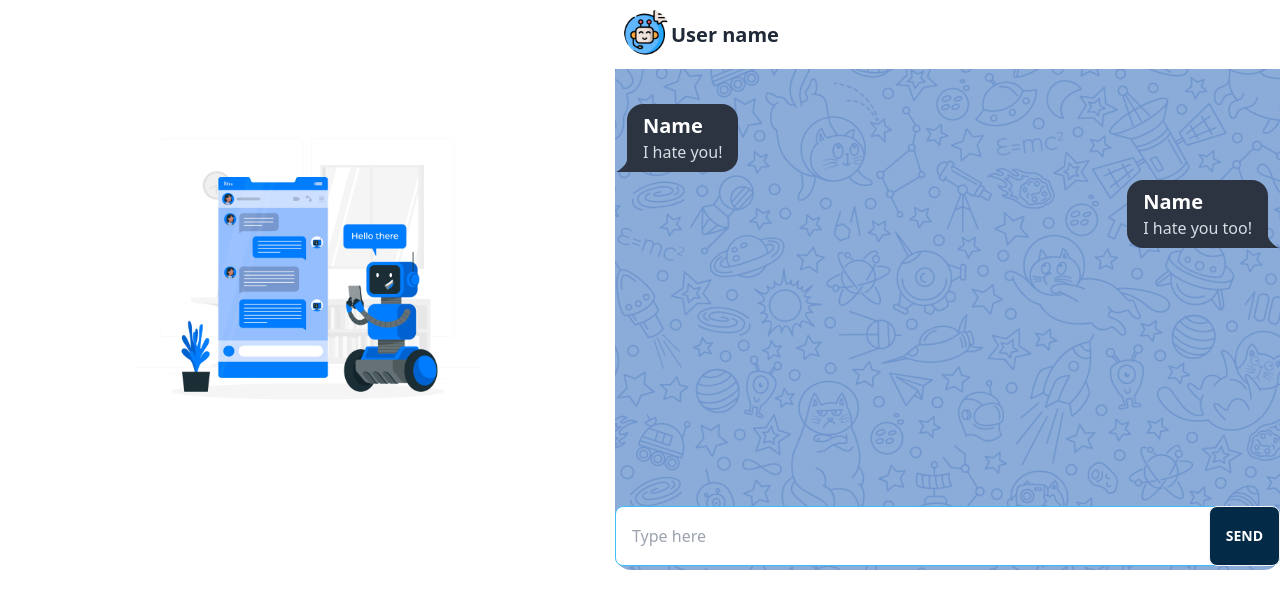
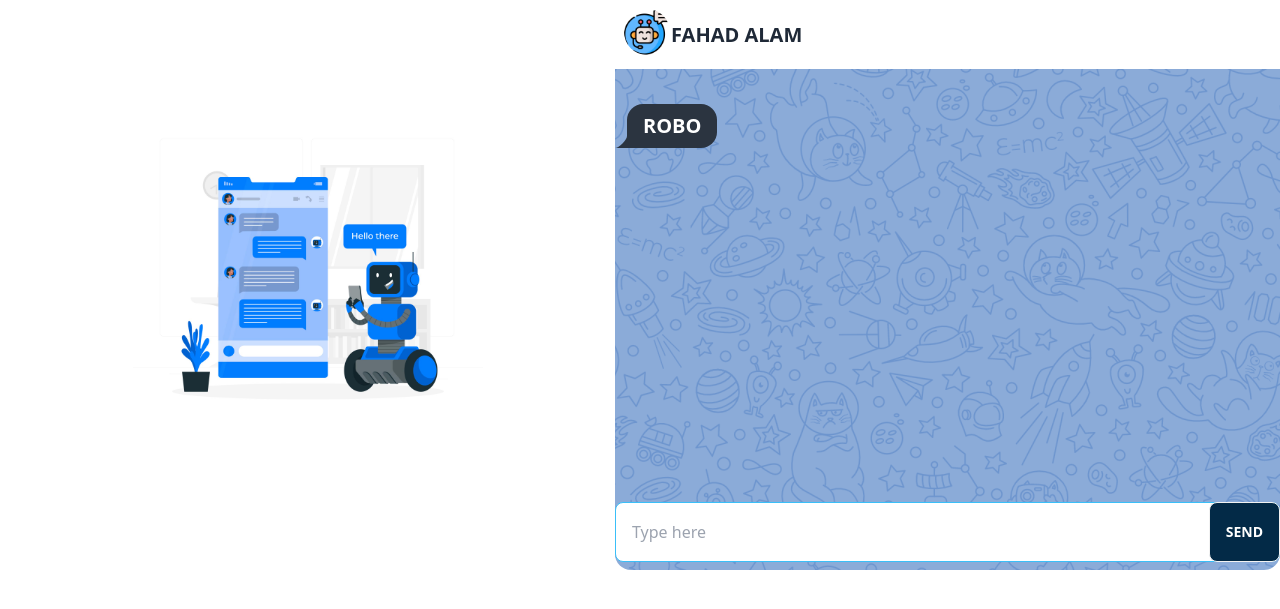
Before and after one commit to Nuzhatzeba/ConverseNet, a Django app: a page that uses ConverseNet/Home/templates/Home/botchat.html in a window 1280 px wide. Shown: the top 609 px of the page. Run offline with Django 4.2, Linux system fonts and the light colour scheme; data comes from the database, SQL or seed files in the repository; both versions use the stored data as it was after the commit; data that the repository does not hold is empty; some libraries are stand-ins or nearby versions.

Commit message:
Added a loop in botchat.html

```diff
--- a/ConverseNet/Home/templates/Home/botchat.html
+++ b/ConverseNet/Home/templates/Home/botchat.html
@@ -38,31 +38,39 @@
       <ul tabindex="0" class="menu menu-sm dropdown-content mt-3 z-[1] p-2 shadow bg-base-100 rounded-box w-52">
         <li><a>Logout</a></li>
       </ul>
-    </div><h3 class="justify-between text-xl font-semibold"> User name</h3>
+    </div><h3 class="justify-between text-xl font-semibold"> {{user_full_name}}</h3>
       </div>
 <!--      navbar finished-->
 
 <!--      chat start-->
       <div class="mt-[100px]">
       <div class="chat chat-start">
-          <div class="chat-bubble">
-            <h3 class=" chat-header text-xl font-bold text-white">Name</h3>
-             I hate you!</div>
-      </div>
-    <div class="chat chat-end">
-      <div class="chat-bubble">
-          <h3 class=" text-xl font-bold text-white">Name</h3>
-          I hate you too!</div>
+    <div class="chat-bubble">
+        <h3 class="chat-header text-xl font-bold text-white">ROBO</h3>
+        <form method="POST">
+            {% csrf_token %}
+            {% for msg in messages %}
+            <div class="bg-primary rounded py-2 px-3 mb-2">
+                <p style="color: black">{{ msg }}</p>
+            </div>
+            <br>
+            {% endfor %}
+        </form>
     </div>
+</div>
+<!--    <div class="chat chat-end">-->
+<!--      <div class="chat-bubble">-->
+<!--&lt;!&ndash;          <h3 class=" text-xl font-bold text-white">{{user_full_name}}</h3>&ndash;&gt;-->
+<!--&lt;!&ndash;          I hate you too!</div>&ndash;&gt;-->
+<!--    </div>-->
+<!--          </div>-->
+          <div class="relative mt-[250px]">
+            <form method="POST">
+                {% csrf_token %}
+                <input type="text" placeholder="Type here" class="input input-bordered input-info h-[60px] w-full mt-[100px]"/>
+                <input class="btn bg-[#032A47] absolute inset-y-0 right-0 h-[60px] px-4 text-white mt-[100px]" type="submit" value="SEND">
+            </form>
           </div>
-
-      <div class="relative mt-[250px]">
-          <input type="text" placeholder="Type here" class="input input-bordered input-info h-[60px] w-full"/>
-          <button class="btn bg-[#032A47] absolute inset-y-0 right-0 h-[60px] px-4 text-white">Send</button>
-      </div>
-
-
-
 </div>
 
 </body>
```
Also changed, not shown: ConverseNet/db.sqlite3.
